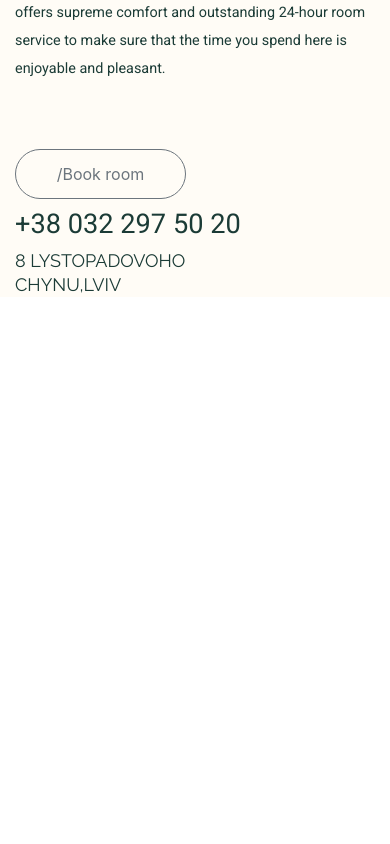
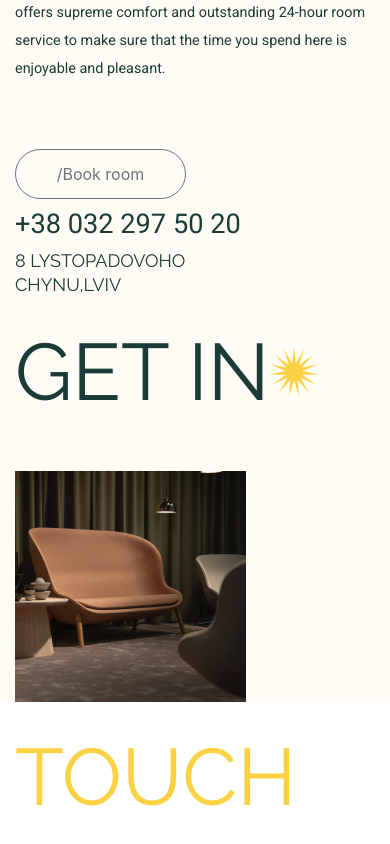
Before and after one commit to Yaroslavvvvvvvv/bank_hotel_vue, a Vue app: page /#/ in a window 390 px wide. Shown: the part 2411-3255 px from the top of the page. Before the commit the page ends 2708 px from the top, so only its background shows below. Built offline with nearby package versions, Linux system fonts and the light colour scheme.

Commit message:
do mobile adaptation in third sextion

```diff
--- a/src/assets/styles/room_styles/third_section.scss
+++ b/src/assets/styles/room_styles/third_section.scss
@@ -23,7 +23,7 @@
 
   .third_text {
     margin-top: 50px;
-    color: $small_text;
+    color: $text;
     font-family: 'Roboto', sans-serif;
     font-size: 1.125rem;
     font-style: normal;
@@ -76,7 +76,7 @@
 
   .third_number {
     text-decoration: none;
-    color: $small_text;
+    color: $text;
     font-family: 'Roboto', sans-serif;
     font-size: 2rem;
     font-style: normal;
@@ -86,7 +86,7 @@
 
   .third_location {
     text-decoration: none;
-    color: $small_text;
+    color: $text;
     font-family: 'Raleway', sans-serif;
     font-size: 18px;
     font-style: normal;
@@ -94,14 +94,74 @@
     line-height: normal;
     text-transform: uppercase;
   }
+
   @media (max-width: 767.98px) {
     .third_number {
       font-size: 1.7rem;
     }
   }
   @media (max-width: 575.98px) {
-    .third_button{
+    .third_button {
       margin-top: 50px;
     }
   }
+
+  .next_header {
+    color: $text;
+    font-family: 'Raleway', sans-serif;
+    font-size: 9rem;
+    font-style: normal;
+    font-weight: 400;
+    line-height: 150px;
+    text-transform: uppercase;
+  }
+
+  .third_logo {
+    width: 50px;
+    height: 50px;
+  }
+
+  .last_header {
+    color: $yellow;
+    font-family: 'Raleway', sans-serif;
+    font-size: 9rem;
+    font-style: normal;
+    font-weight: 400;
+    line-height: 150px;
+    text-transform: uppercase;
+  }
+
+  @media (max-width: 1199.98px) {
+    .next_header {
+      font-size: 7rem;
+    }
+    .last_header {
+      font-size: 7rem;
+    }
+  }
+  @media (max-width: 991.98px) {
+    .next_header {
+      font-size: 5.2rem;
+    }
+    .last_header {
+      font-size: 5.2rem;
+    }
+  }
+  @media (max-width: 767.98px) {
+    .next_header {
+      font-size: 3.5rem;
+    }
+    .last_header {
+      font-size: 3.5rem;
+    }
+  }
+  @media (max-width: 575.98px) {
+    .next_header {
+      font-size: 5rem;
+    }
+    .last_header {
+      font-size: 5rem;
+    }
+  }
+
 }
--- a/src/assets/styles/variables.scss
+++ b/src/assets/styles/variables.scss
@@ -2,4 +2,3 @@ $background: #313F38;
 $menu:  #FFFCF6;
 $yellow: #FCD043;
 $text: #1B3B36;
-$small_text: #1B3B36;
--- a/src/components/ThirdSection.vue
+++ b/src/components/ThirdSection.vue
@@ -35,6 +35,18 @@
         <div class="col-lg-6 col-md-6 col-sm-6">
           <a class="third_location" href="#">8 Lystopadovoho<br>Chynu,Lviv</a>
         </div>
+        <div class="col-lg-6 col-md-6 col-sm-6 d-flex align-items-center">
+          <span class="next_header">Get in</span>
+          <img src="../assets/img/room/third_section/third_star.svg" alt="star" class="third_logo">
+        </div>
+        <div class="col-lg-6 col-md-6 col-sm-6 d-flex pt-4">
+          <div class="position-relative">
+            <img src="../assets/img/room/third_section/sofa.png" alt="sofa" class="mw-100">
+            <div class="position-absolute">
+              <span class="last_header">touch</span>
+            </div>
+          </div>
+        </div>
       </div>
     </div>
   </section>
```
Also changed, not shown: src/assets/img/room/third_section/sofa.png (added), src/assets/img/room/third_section/third_star.svg (added).
